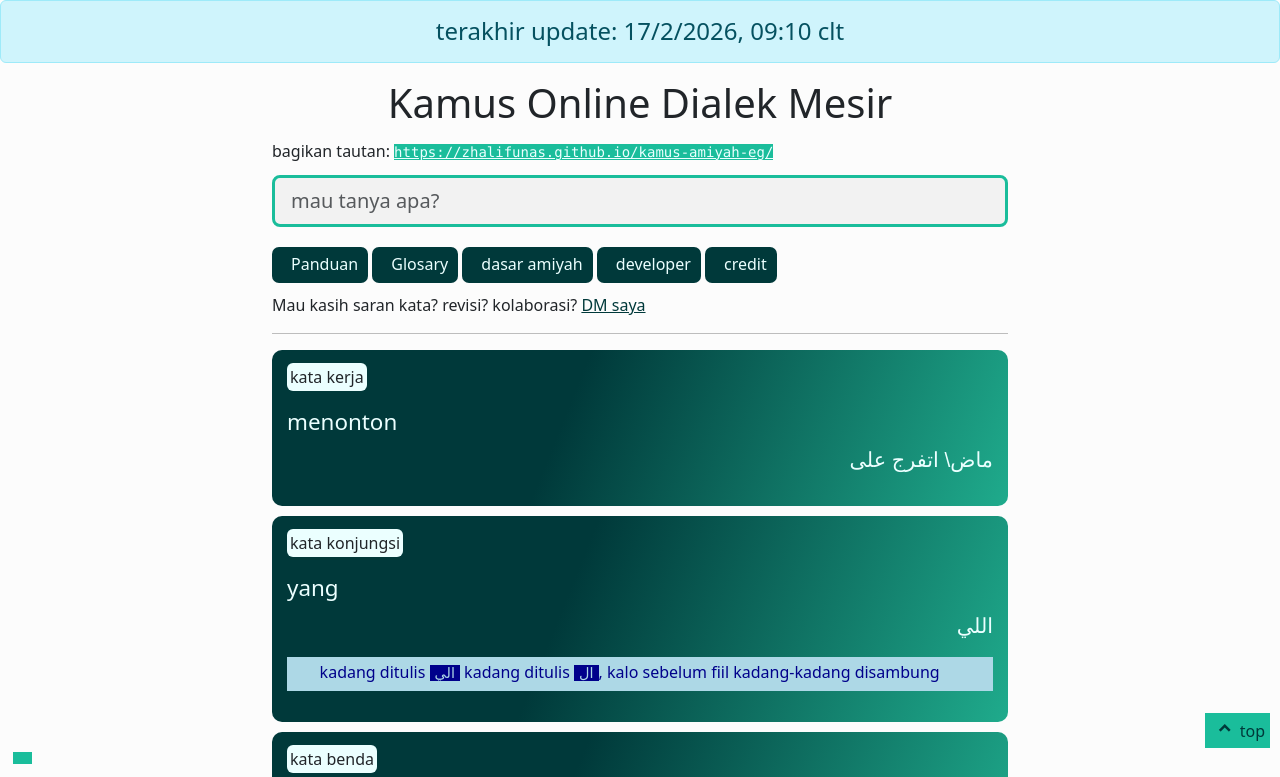
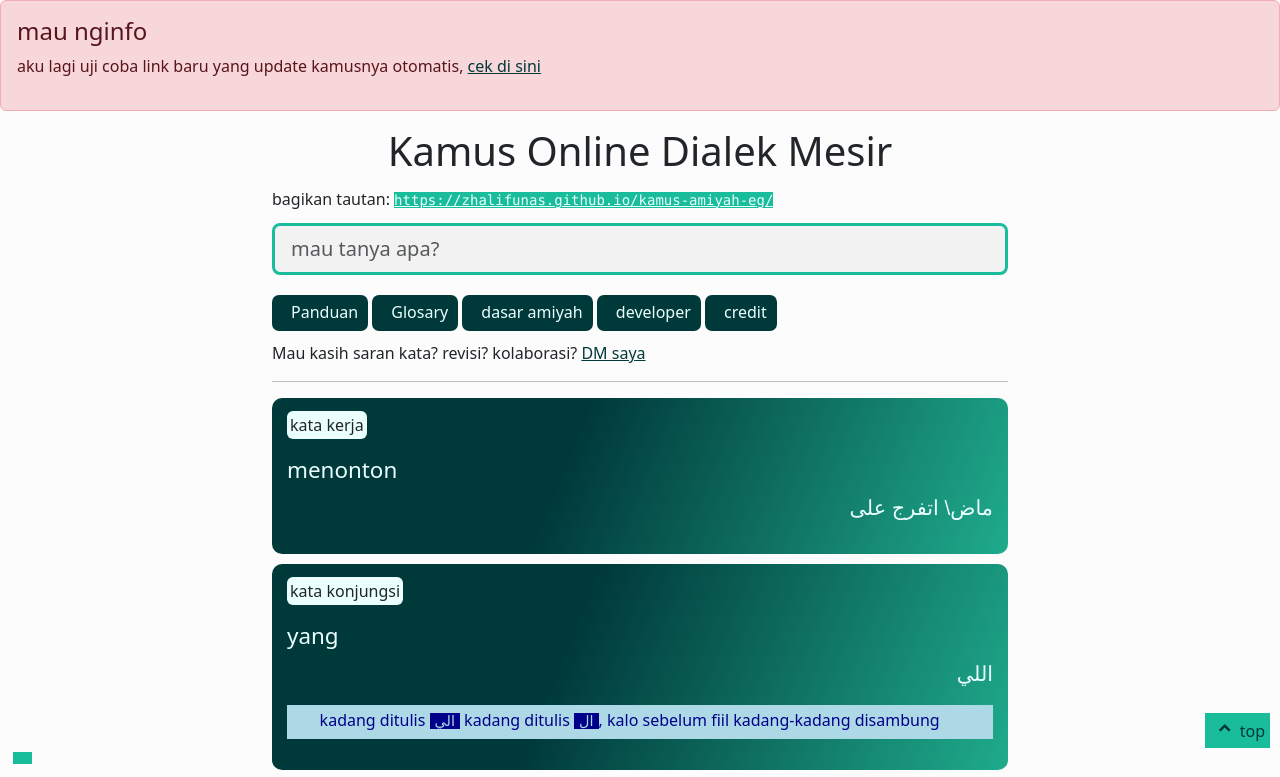
Before and after one commit to zhalifunas/zhalifunas.github.io, a plain HTML site: page kamus-amiyah-eg/index.html in a window 1280 px wide. Shown: the top 777 px of the page. Drawn offline with nearby package versions, Linux system fonts and the light colour scheme; a web font is replaced by a local one.

Commit message:
Update index.html

```diff
--- a/kamus-amiyah-eg/index.html
+++ b/kamus-amiyah-eg/index.html
@@ -16,11 +16,11 @@
   <script src="https://raw.githubusercontent.com/zhalifunas/zhalifunas.github.io/refs/heads/utama/kamus-amiyah-eg/allin.js" defer></script>
 </head>
 <body>
-<div class="alert alert-danger" role="alert" x>
-  <h4 class="alert-heading">mohon maaf</h4>
-  <p>sedang kami update</p>
+<div class="alert alert-danger" role="alert">
+  <h4 class="alert-heading">mau nginfo</h4>
+  <p>aku lagi uji coba link baru yang update kamusnya otomatis, <a href="https://zhalifunas.github.io/kamus/">cek di sini </a></p>
 </div>
-<div class="alert alert-info" role="" >
+<div class="alert alert-info" role="" x>
   <h4 id="updateinfo">17/2/2026, 09:10</h4>
 </div>
 <div class="container" id="container_utama">
```
